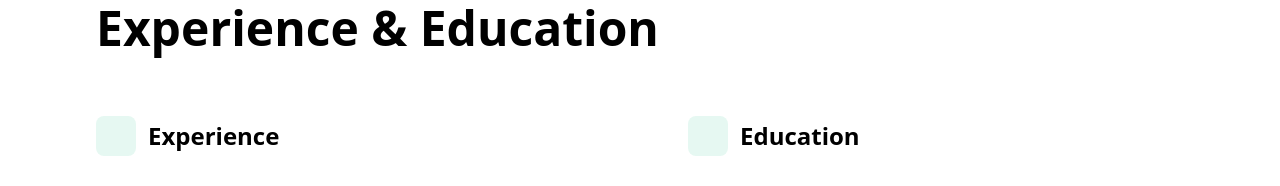
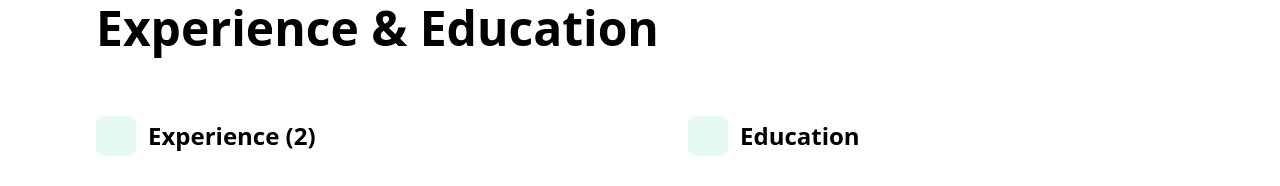
Before and after one commit to AhmedAbrarZayad/MyPortfolio, a React (Vite) app: page / in a window 1280 px wide. Shown: the part 2820-3006 px from the top of the page. Built offline with nearby package versions, Linux system fonts and the light colour scheme; some icons are missing.

Commit message:
modified readme.md

```diff
--- a/src/components/ExperienceAndEducation/Experience.jsx
+++ b/src/components/ExperienceAndEducation/Experience.jsx
@@ -46,7 +46,7 @@
                 >
                     <i className="ph ph-briefcase text-xl"></i>
                 </motion.div>
-                <h4 className="text-2xl font-bold text-black dark:text-white">Experience</h4>
+                <h4 className="text-2xl font-bold text-black dark:text-white">Experience (2)</h4>
             </motion.div>
 
             <div className="relative border-l border-gray-200 dark:border-white/10 ml-3 md:ml-5 space-y-12">
```
Also changed, not shown: 1 other file (tests, documents, lock files or other folders).
